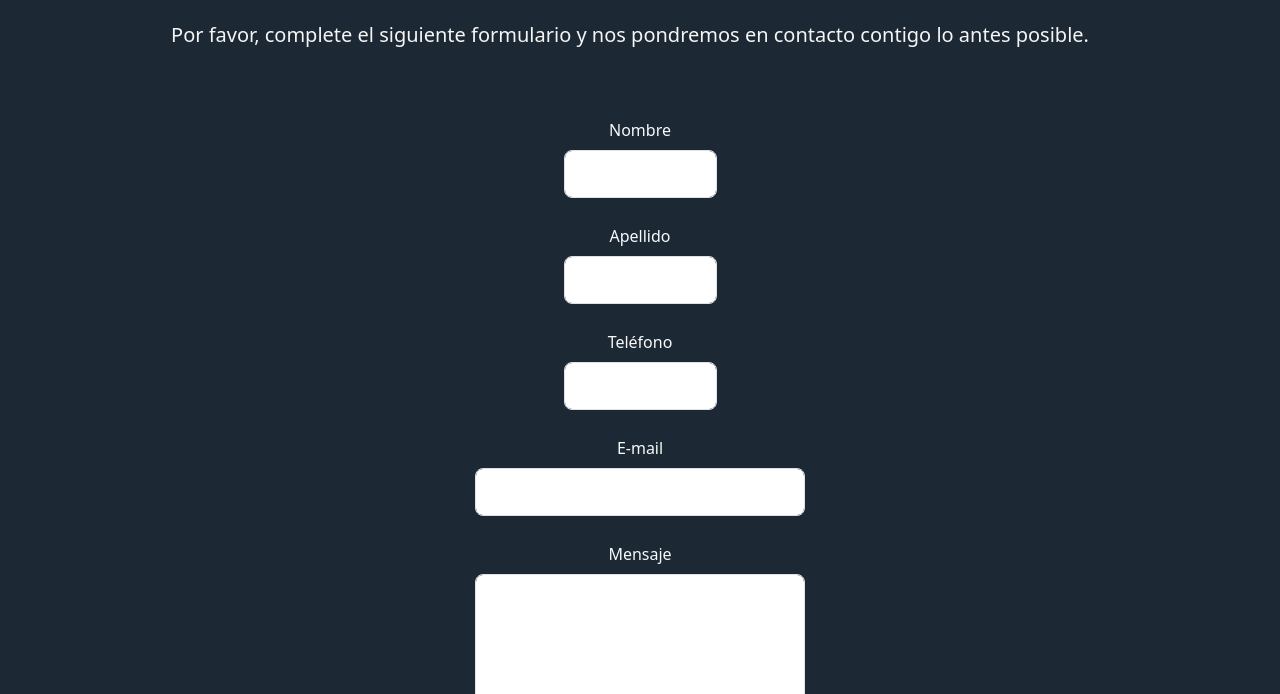
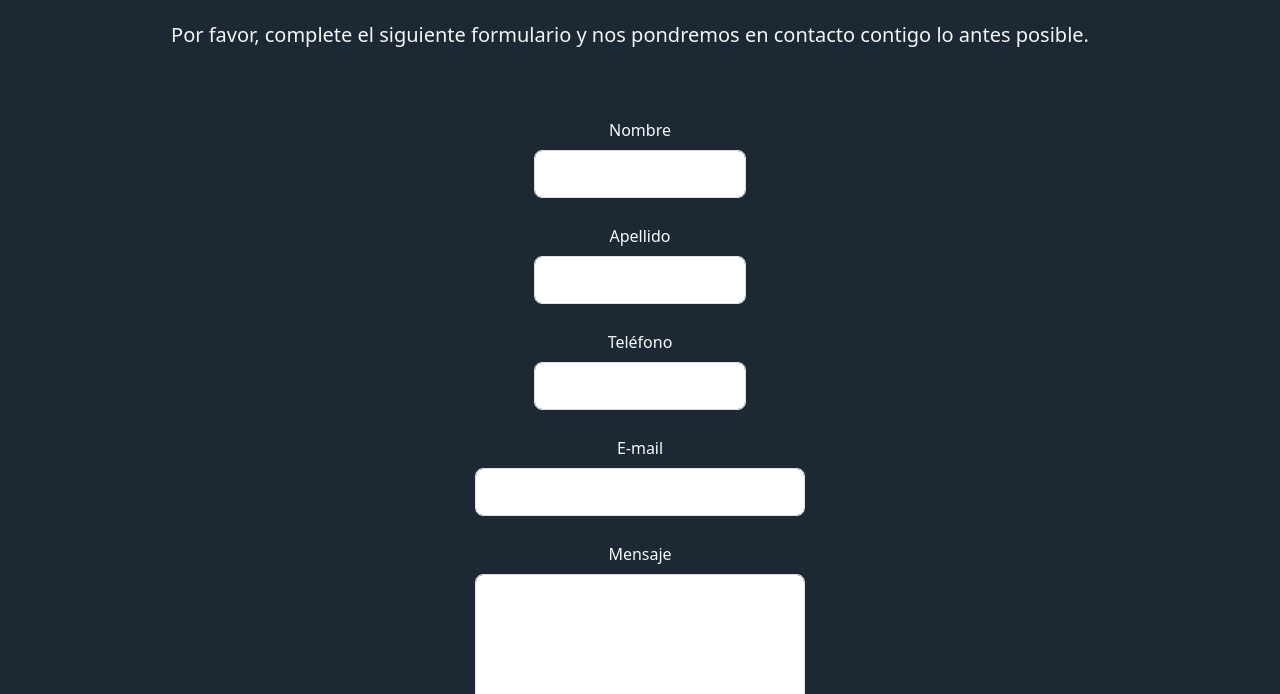
Before and after one commit to Jinbe95/entrega-final, a website: page pages/contacto.html in a window 1280 px wide. Shown: the part 406-1100 px from the top of the page. Drawn offline with nearby package versions, Linux system fonts and the light colour scheme.

Commit message:
actualizacion de contacto

```diff
--- a/pages/contacto.html
+++ b/pages/contacto.html
@@ -51,17 +51,17 @@
 
         <form action="/submit" method="post" class="formulariocontacto">
             <div class="row">
-                <div class="col-md-6 mb-3">
+                <div class="col-md-8 mb-3">
                     <label for="nombre" class="form-label text-light">Nombre</label>
                     <input type="text" name="nombre" id="nombre" class="form-control form-control-lg">
                 </div>
 
-                <div class="col-md-6 mb-3">
+                <div class="col-md-8 mb-3">
                     <label for="apellido" class="form-label text-light">Apellido</label>
                     <input type="text" name="apellido" id="apellido" class="form-control form-control-lg">
                 </div>
 
-                <div class="col-md-6 mb-3">
+                <div class="col-md-8 mb-3">
                     <label for="telefono" class="form-label text-light">Teléfono</label>
                     <input type="text" name="telefono" id="telefono" class="form-control form-control-lg">
                 </div>
```
